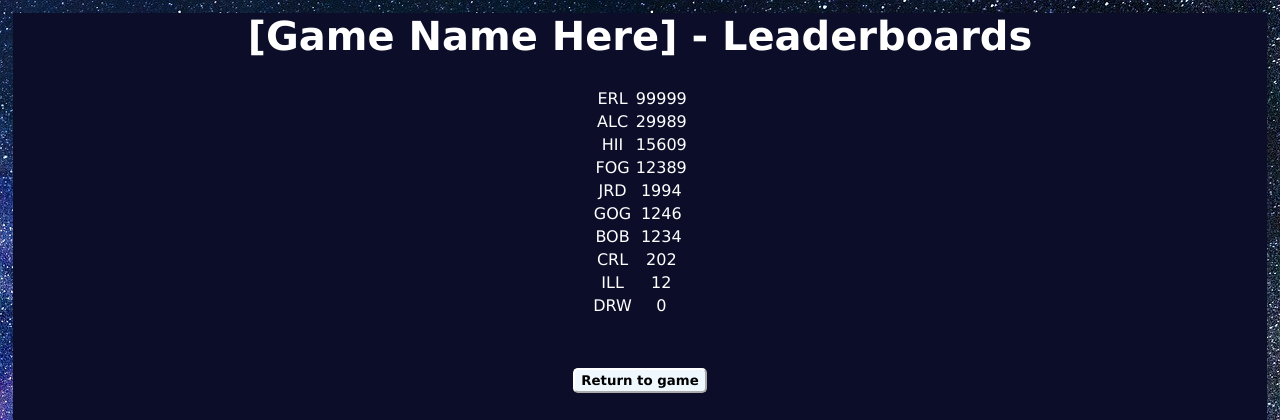
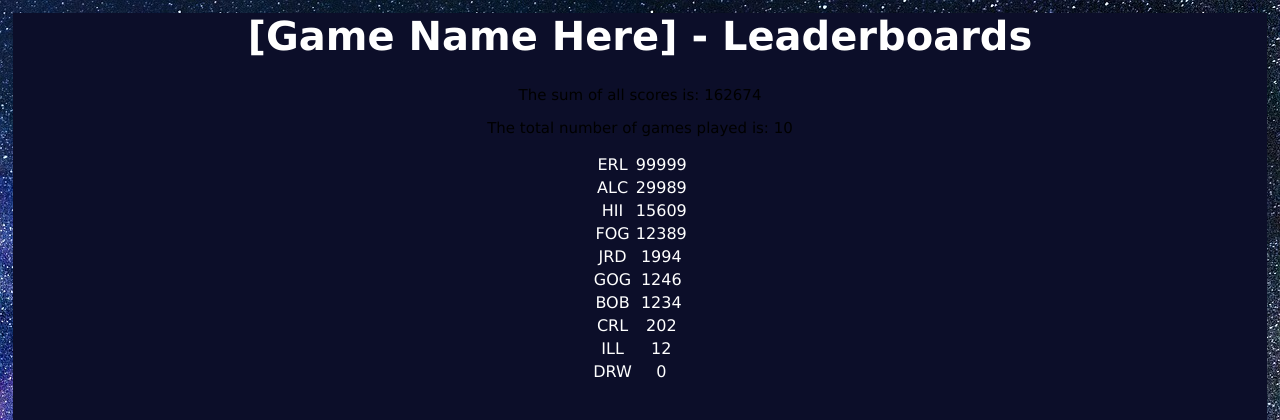
Before and after one commit to aidancrouthamel/CS253-Game-Project, a Flask app: page /leaderboard in a window 1280 px wide. Shown: the top 420 px of the page. Run offline with Flask 3, Linux system fonts and the light colour scheme; data comes from the database, SQL or seed files in the repository; some libraries are stand-ins or nearby versions.

Commit message:
Modifying full_leaderboard.html to show the total score and total number of games played.

```diff
--- a/templates/full_leaderboard.html
+++ b/templates/full_leaderboard.html
@@ -12,7 +12,10 @@
  [Game Name Here] - Leaderboards
 </h1>
 
-
+<div>
+  <p> The sum of all scores is: {{ total_score[0][0] }} </p>
+  <p> The total number of games played is: {{ total_games[0][0] }} </p>
+</div>
 
 <div class = "table">
   <table class = "table">
```
